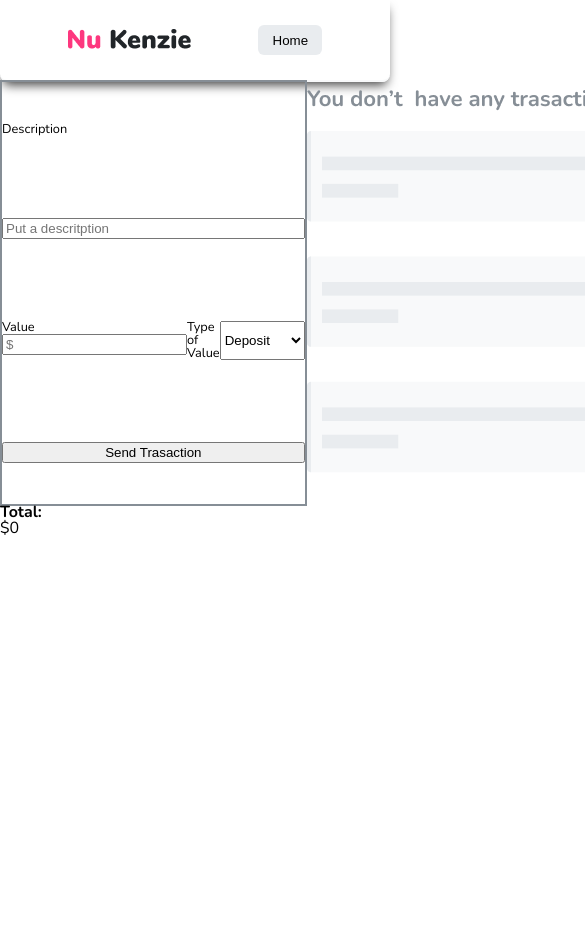
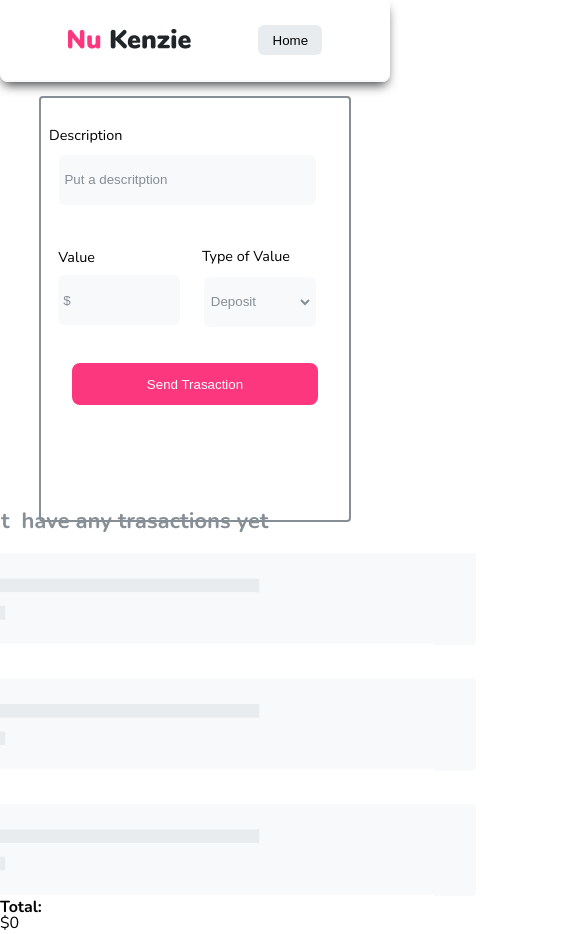
Before and after one commit to HenriqueMts/Nu-Kenzie-Redux-Thunk, a React (Create React App) app: page /home in a window 390 px wide. Shown: the top 934 px of the page, 585 px wide, since content can reach past the window. Before the commit the page ends 844 px from the top, so only its background shows below. Built offline with nearby package versions, Linux system fonts and the light colour scheme.

Commit message:
chore: adjusts on form mobile styles

```diff
--- a/src/Components/Form/index.jsx
+++ b/src/Components/Form/index.jsx
@@ -5,7 +5,7 @@ import { yupResolver } from "@hookform/resolvers/yup";
 import { useSelector, useDispatch } from "react-redux";
 
 import { addTransactionThunk } from "../../Store/Modules/listTransactions/thunks";
-import { Container } from "./styles";
+import { Container, Content, PriceContent } from "./styles";
 
 const Form = () => {
   const list = useSelector((store) => store.list);
@@ -40,7 +40,7 @@ const Form = () => {
   };
   return (
     <Container>
-      <form onSubmit={handleSubmit(createListTransition)}>
+      <Content onSubmit={handleSubmit(createListTransition)}>
         <label>Description</label>
         <input
           className="description--input"
@@ -50,27 +50,29 @@ const Form = () => {
         {errors.descricao && (
           <span className="error--mensage">{errors.descricao.message}</span>
         )}
-        <div className="price--content">
-          <label>
-            Value
+        <PriceContent>
+          <div>
+            <label>Value</label>
             <input
               className="price--input"
               {...register("preco")}
               placeholder="$"
             />
-          </label>
+          </div>
+          <div>
+            <label>Type of Value</label>
+            <select className="price--type" {...register("tipo")}>
+              <option value="Deposit">Deposit</option>
+              <option value="Output">Withdrawn</option>
+            </select>
+          </div>
+        </PriceContent>
 
-          <label>Type of Value</label>
-          <select className="price--type" {...register("tipo")}>
-            <option value="Deposit">Deposit</option>
-            <option value="Output">Withdrawn</option>
-          </select>
-        </div>
         {errors.preco && (
           <span className="error--mensage">{errors.preco.message}</span>
         )}
         <button>Send Trasaction</button>
-      </form>
+      </Content>
     </Container>
   );
 };
--- a/src/Components/Form/styles.js
+++ b/src/Components/Form/styles.js
@@ -6,24 +6,85 @@ export const Container = styled.section`
   display: flex;
   align-items: center;
   justify-content: center;
-  form {
+`;
+export const Content = styled.form`
+  gap: 12px;
+  margin-top: 10%;
+  border-radius: 4px;
   width: 100%;
   height: 50vh;
   display: flex;
   flex-direction: column;
-    justify-content: space-around;
   border: 2px solid #868e96;
 
+  .description--input {
+    margin-left: 6%;
+    border-radius: 6px;
+    background: #f8f9fa;
+    border: 3px solid #f8f9fa;
+    height: 42px;
+    width: 80%;
+
+    ::placeholder {
+      color: #868e96;
+    }
+  }
   label {
-      font-size: 0.8rem;
+    font-size: 0.9rem;
+    padding-left: 8px;
+    margin-top: 10%;
   }
 
   span {
     font-size: 0.7rem;
     color: #fd377e;
+    margin-left: 8%;
+  }
+
+  button {
+    margin: 0 auto;
+    width: 80%;
+    height: 42px;
+    margin-top: 8%;
+    background-color: #fd377e;
+    border: #fd377e;
+    border-radius: 8px;
+    color: #fff;
+  }
+`;
+export const PriceContent = styled.div`
+  display: flex;
+  align-items: center;
+  width: 100%;
+  margin-left: 3%;
+  margin-top: 10%;
+  gap: 12px;
+  input {
+    width: 112px;
+    margin-top: 8%;
+    margin-left: 6%;
+    border-radius: 6px;
+    background: #f8f9fa;
+    border: 3px solid #f8f9fa;
+    height: 42px;
+
+    ::placeholder {
+      color: #868e96;
     }
   }
-  .price--content {
-    display: flex;
+  select {
+    width: 112px;
+    margin-top: 8%;
+    margin-left: 6%;
+    border-radius: 6px;
+    background: #f8f9fa;
+    border: 3px solid #f8f9fa;
+    height: 50px;
+    color: #868e96;
+  }
+  label {
+    font-size: 0.9rem;
+    padding-left: 8px;
+    margin-top: 10%;
   }
 `;
--- a/src/Pages/Home/styles.js
+++ b/src/Pages/Home/styles.js
@@ -49,5 +49,7 @@ export const Header = styled.header`
 
 export const Content = styled.main`
   display: flex;
+  flex-direction: column;
+  align-items: center;
   width: 100%;
 `;
```
Lines whose indentation alone changed are shown as unchanged.
